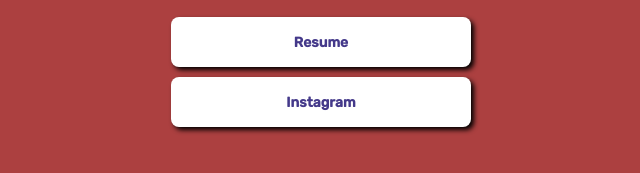
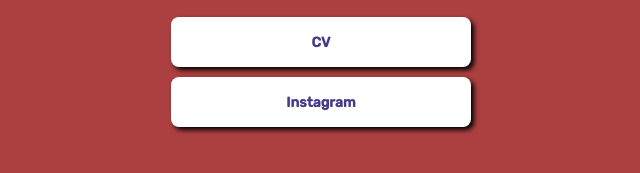
Before and after one commit to rubythebest/mypage, a plain HTML site: page index.html in a window 1280 px wide. Shown: the part 343-516 px from the top of the page, 319-959 px from the left. Drawn offline with Linux system fonts and the light colour scheme; a web font is replaced by a local one.

Commit message:
Update index.html

```diff
--- a/index.html
+++ b/index.html
@@ -106,7 +106,7 @@
             <h1 class="main">Ruby Woo</h1>
             <p class="sub">UC Berkeley <br/> Molecular and cellular biology</p>
         </div>
-        <a target="_blank" href="https://www.instagram.com/rubyatcal/">Resume</a>
+        <a target="_blank" href="https://www.instagram.com/rubyatcal/">CV</a>
         <a target="_blank" href="https://www.instagram.com/rubyatcal/">Instagram</a>
     </div>
 
```
